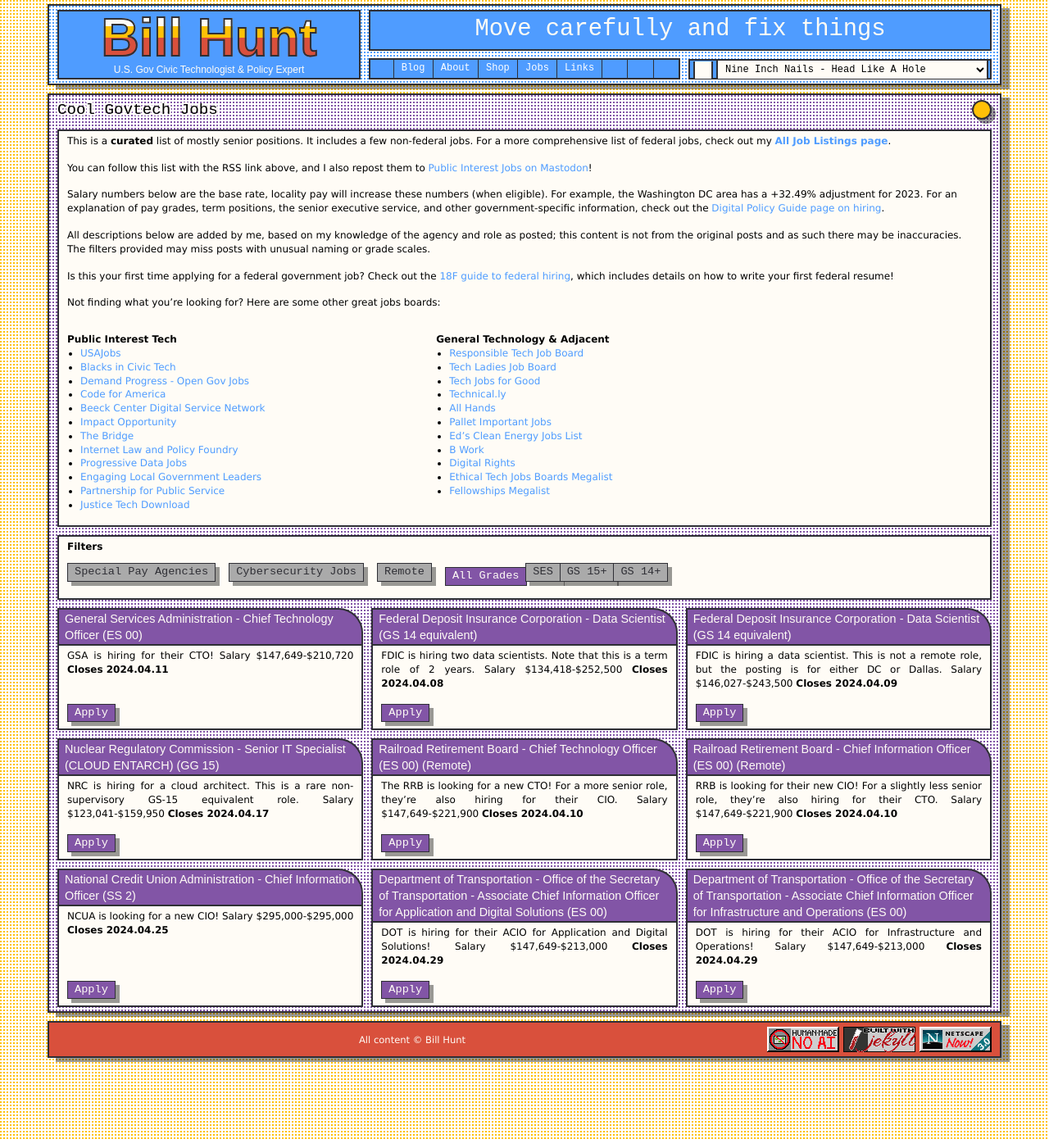
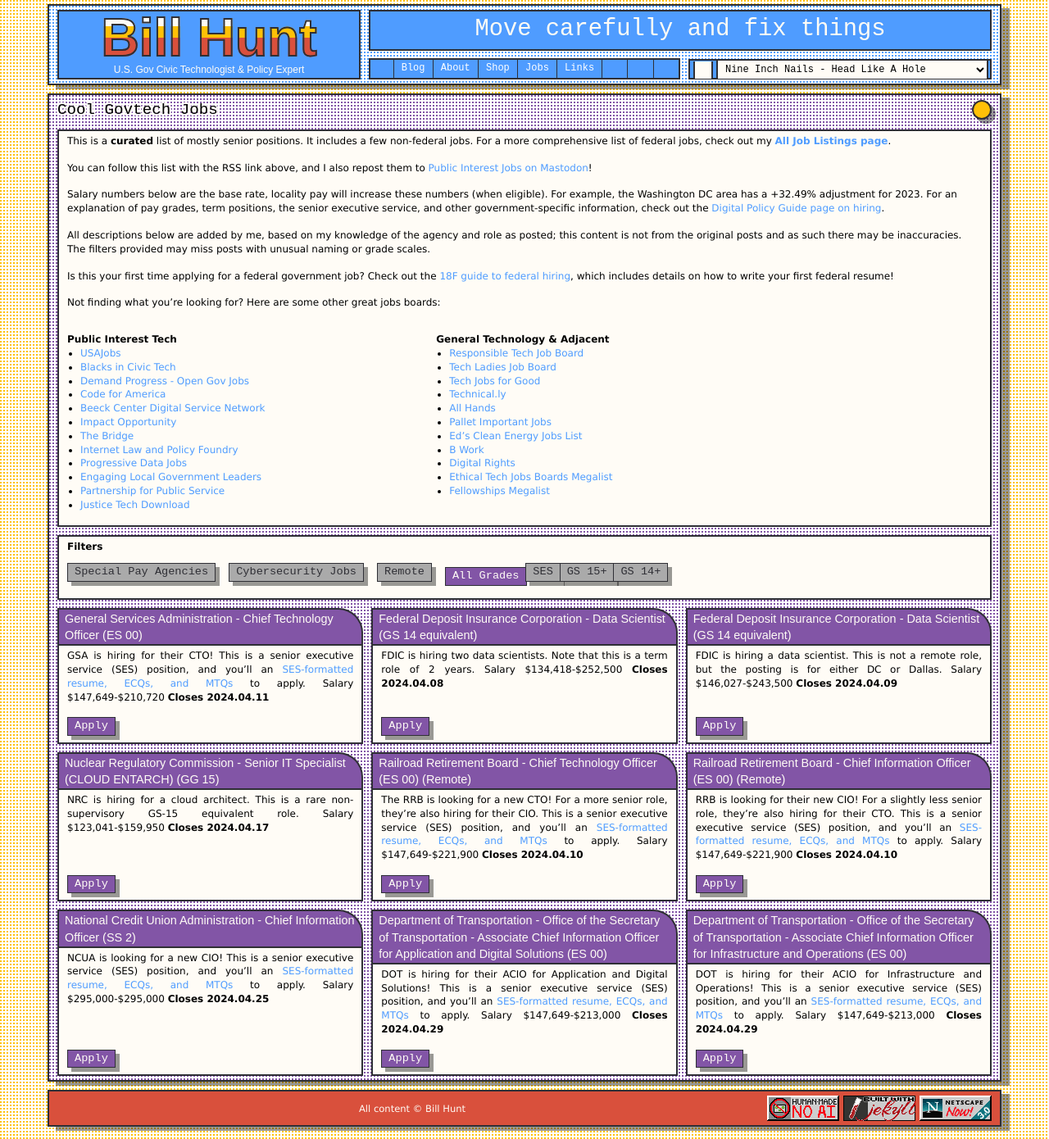
Before and after one commit to krusynth/billhunt.dev, a Jekyll site: the page built from jobs.md, in a window 1280 px wide. Shown: the whole page at 82% size. Built offline with Jekyll 4.4.1, drawn with Linux system fonts in a browser that asks for light colours; some web fonts are replaced; some of the changed lines change nothing that is shown.

Commit message:
Add handling for SES on jobs page.

```diff
--- a/_includes/jobs-list.html
+++ b/_includes/jobs-list.html
@@ -32,13 +32,16 @@
 
   {% assign title = title | append: ' (' | append: gradeText | append: ')' %}
 
-  {% if grade contains 'ES' %}
+  {% assign payScale = grade | slice: 0,2 %}
+  {% assign payGrade = grade | slice: 3,2 | trim %}
+
+  {% if payScale == 'ES' %}
     {% assign classes = classes | append: ' grade-ses grade-15 grade-14' %}
 
-  {% elsif grade contains '15' or post.grade contains '16' or post.grade contains '17' %}
+  {% elsif payGrade == '15' or payGrade == '16' or payGrade == '17' %}
     {% assign classes = classes | append: ' grade-15 grade-14' %}
 
-  {% elsif grade contains '14' %}
+  {% elsif payGrade == '14' %}
     {% assign classes = classes | append: ' grade-14' %}
   {% endif %}
 
@@ -48,6 +51,10 @@
   {% endif %}
 
   {% assign description = post.content %}
+
+  {% if post.ses or payScale == 'ES' %}
+    {% assign description = description | append: " This is a senior executive service (SES) position, and you'll an [SES-formatted resume, ECQs, and MTQs](https://digitalpolicy.us/policies/hiring/#ses) to apply." %}
+  {% endif %}
 
   {% if post.salaryMin && post.salaryMax %}
     {% capture afterwards -%}
@@ -71,6 +78,7 @@
     {% endcapture %}
     {% assign description = description | append: ' Salary ' | append: afterwards %}
   {% endif %}
+
   {% if post.closes %}
     {% capture afterwards %} **Closes {{ post.closes | date: site.date_format }}**{% endcapture %}
     {% assign description = description | append: afterwards %}
```
